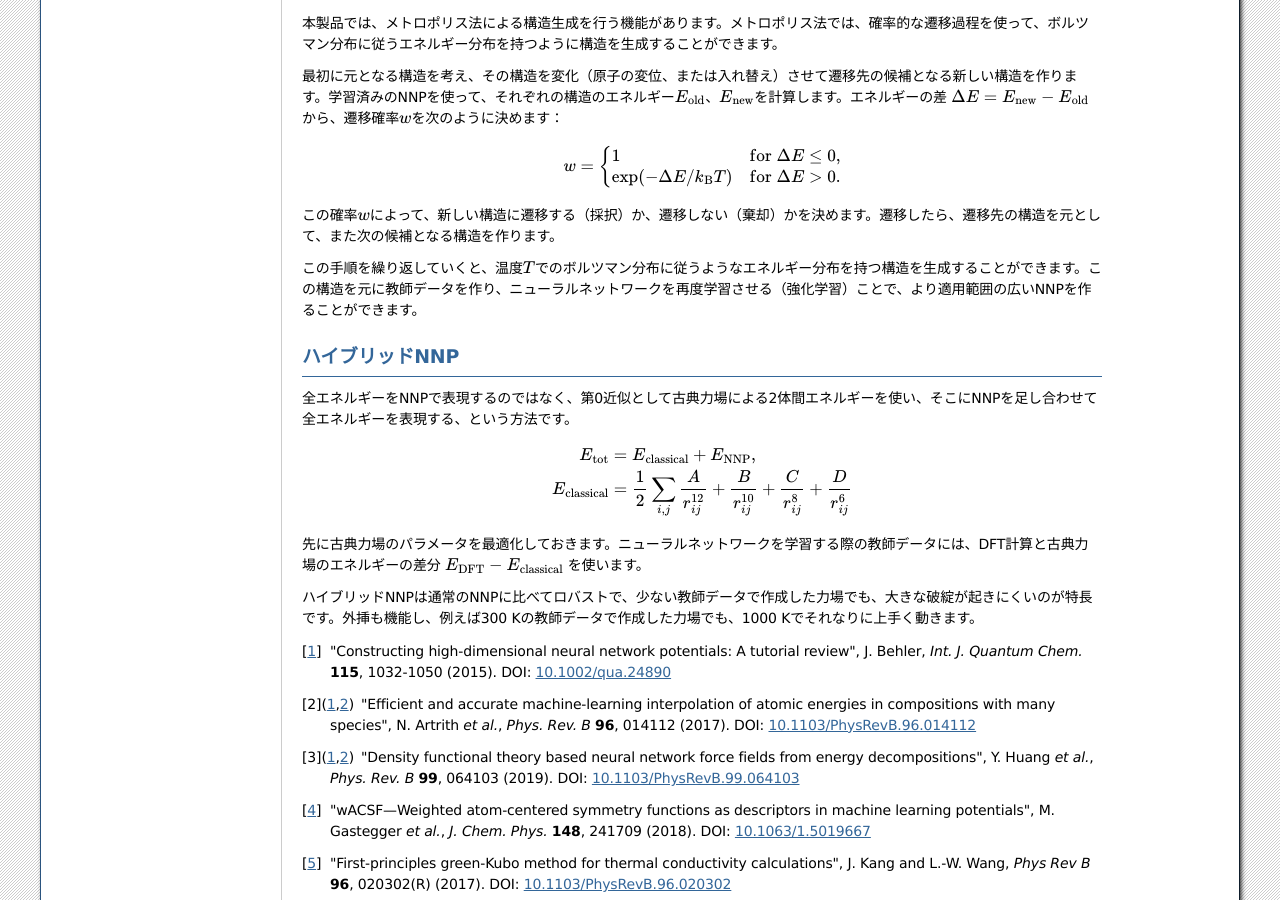
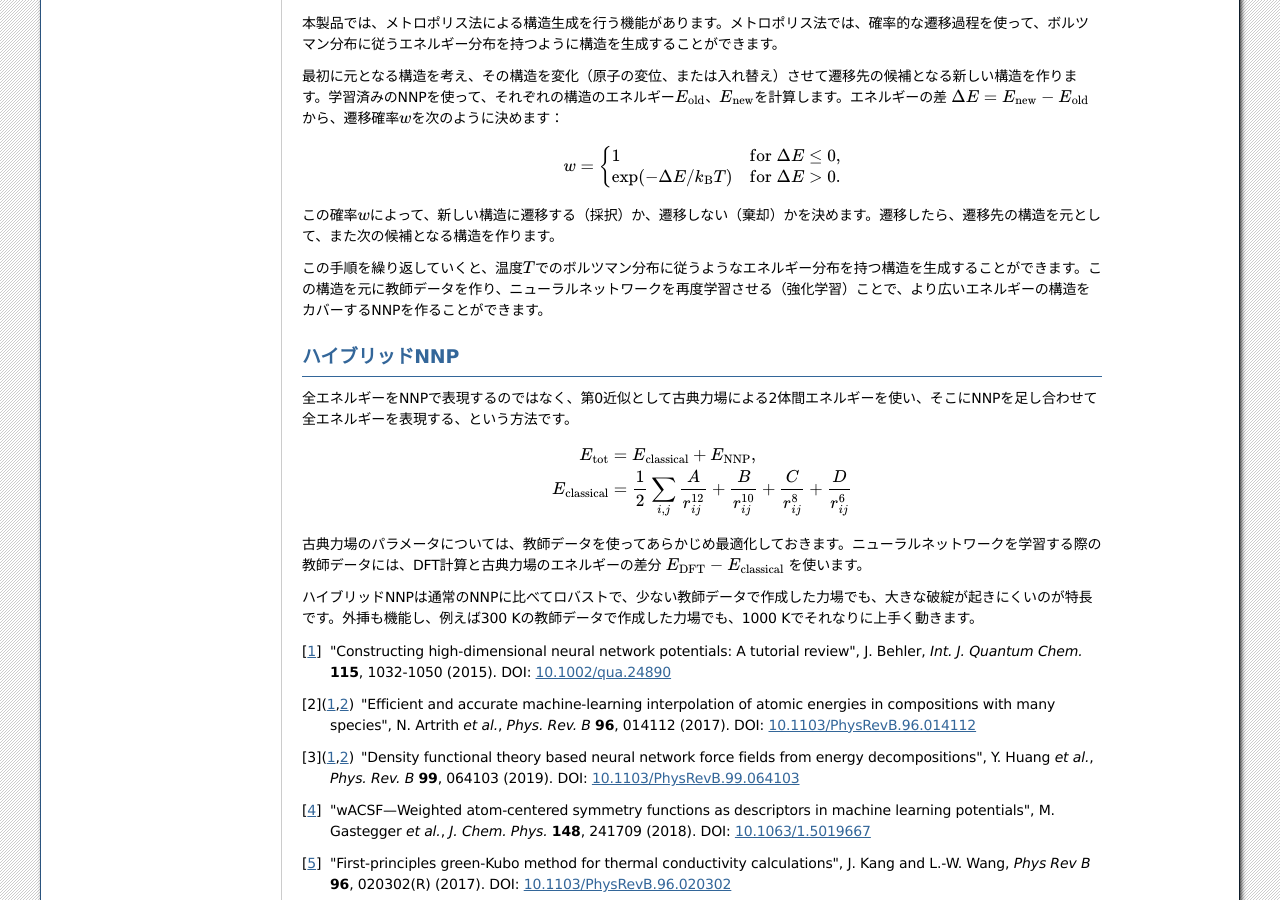
Before and after one commit to advancesoftcorp/neuralmd-doc, a Sphinx documentation site: the page built from docs/source/theory.rst, in a window 1280 px wide and 900 px high, scrolled down 3171 px. Built offline with Sphinx 7.4.7, drawn with Linux system fonts in a browser that asks for light colours; formulas are drawn with MathJax 3.

Commit message:
modify theory.rst

```diff
--- a/docs/source/theory.rst
+++ b/docs/source/theory.rst
@@ -152,7 +152,7 @@ NNPを最適化する際に、原子エネルギーの平均値および分散
 
 この確率\ :math:`w`\ によって、新しい構造に遷移する（採択）か、遷移しない（棄却）かを決めます。遷移したら、遷移先の構造を元として、また次の候補となる構造を作ります。
 
-この手順を繰り返していくと、温度\ :math:`T`\ でのボルツマン分布に従うようなエネルギー分布を持つ構造を生成することができます。この構造を元に教師データを作り、ニューラルネットワークを再度学習させる（強化学習）ことで、より適用範囲の広いNNPを作ることができます。
+この手順を繰り返していくと、温度\ :math:`T`\ でのボルツマン分布に従うようなエネルギー分布を持つ構造を生成することができます。この構造を元に教師データを作り、ニューラルネットワークを再度学習させる（強化学習）ことで、より広いエネルギーの構造をカバーするNNPを作ることができます。
 
 ハイブリッドNNP
 ----------------------
@@ -165,7 +165,7 @@ NNPを最適化する際に、原子エネルギーの平均値および分散
 
  E_\mathrm{classical} &= \frac{1}{2}\sum_{i,j}\frac{A}{r_{ij}^{12}}+\frac{B}{r_{ij}^{10}}+\frac{C}{r_{ij}^8}+\frac{D}{r_{ij}^6}
 
-先に古典力場のパラメータを最適化しておきます。ニューラルネットワークを学習する際の教師データには、DFT計算と古典力場のエネルギーの差分 :math:`E_\mathrm{DFT}-E_\mathrm{classical}` を使います。
+古典力場のパラメータについては、教師データを使ってあらかじめ最適化しておきます。ニューラルネットワークを学習する際の教師データには、DFT計算と古典力場のエネルギーの差分 :math:`E_\mathrm{DFT}-E_\mathrm{classical}` を使います。
 
 ハイブリッドNNPは通常のNNPに比べてロバストで、少ない教師データで作成した力場でも、大きな破綻が起きにくいのが特長です。外挿も機能し、例えば300 Kの教師データで作成した力場でも、1000 Kでそれなりに上手く動きます。
 
```
